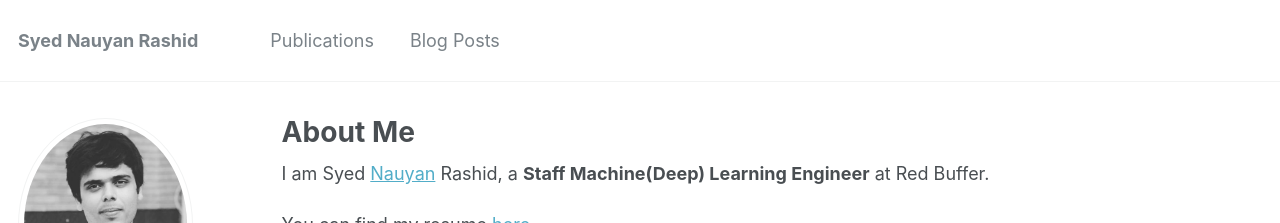
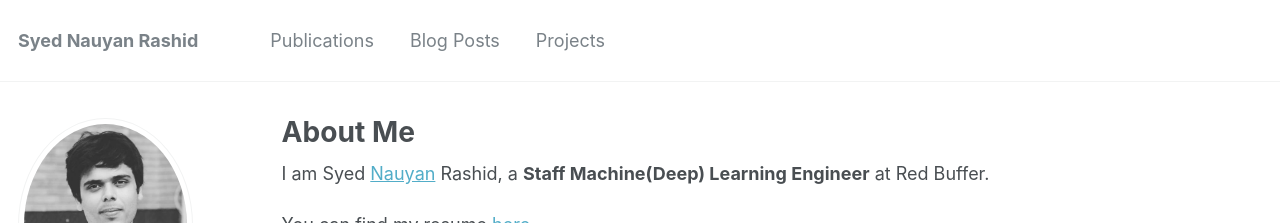
Before and after one commit to nauyan/nauyan.github.io, a Jekyll site: the page built from _pages/about.md, in a window 1280 px wide. Shown: the top 223 px of the page. Built offline with Jekyll 4.4.1, drawn with Linux system fonts in a browser that asks for light colours.

Commit message:
publication fixes

```diff
--- a/_data/navigation.yml
+++ b/_data/navigation.yml
@@ -18,6 +18,9 @@ main:
   - title: "Blog Posts"
     url: /year-archive/
 
+  - title: "Projects"
+    url: /year-archive/
+
   #- title: "CV"
   #  url: /cv/
 
```
